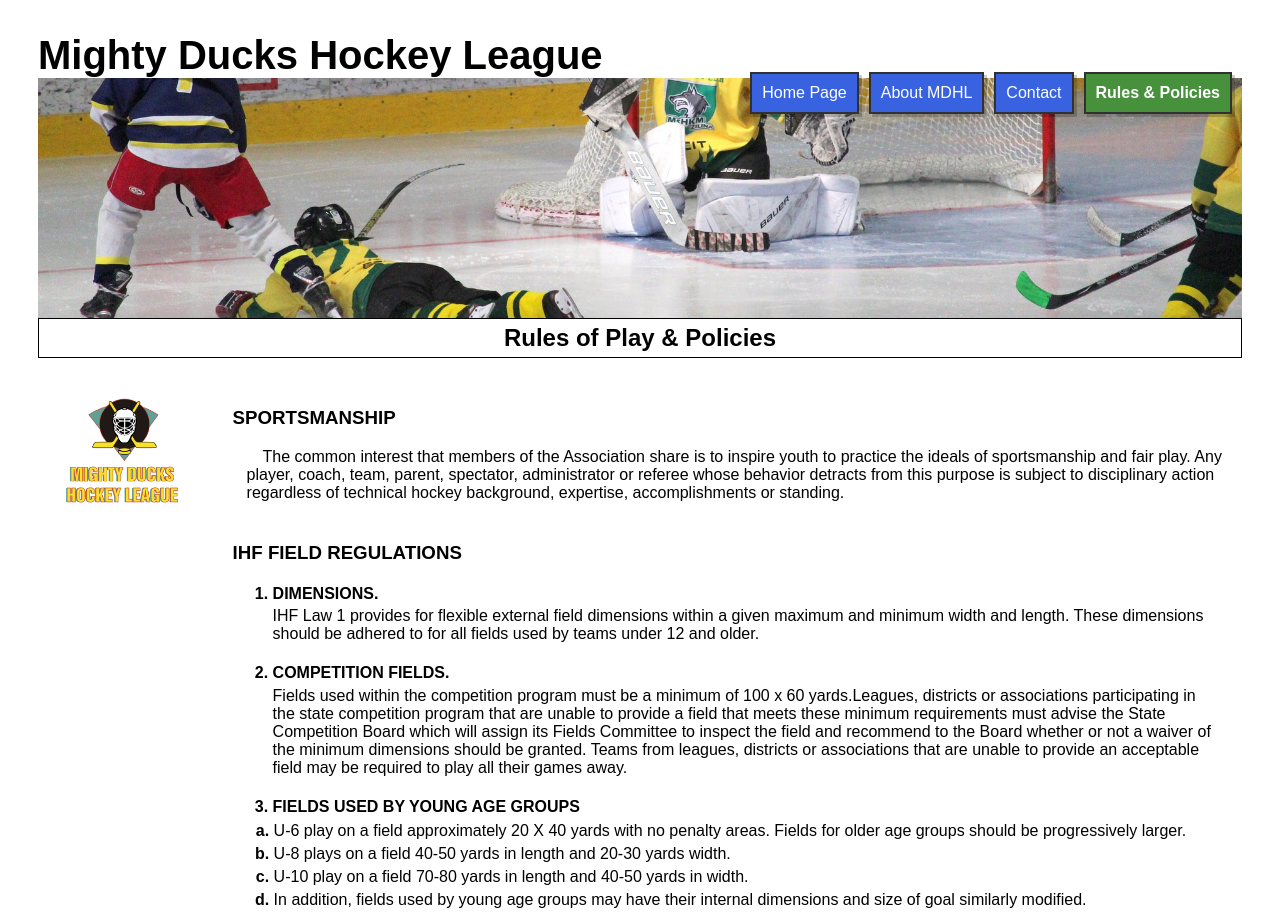
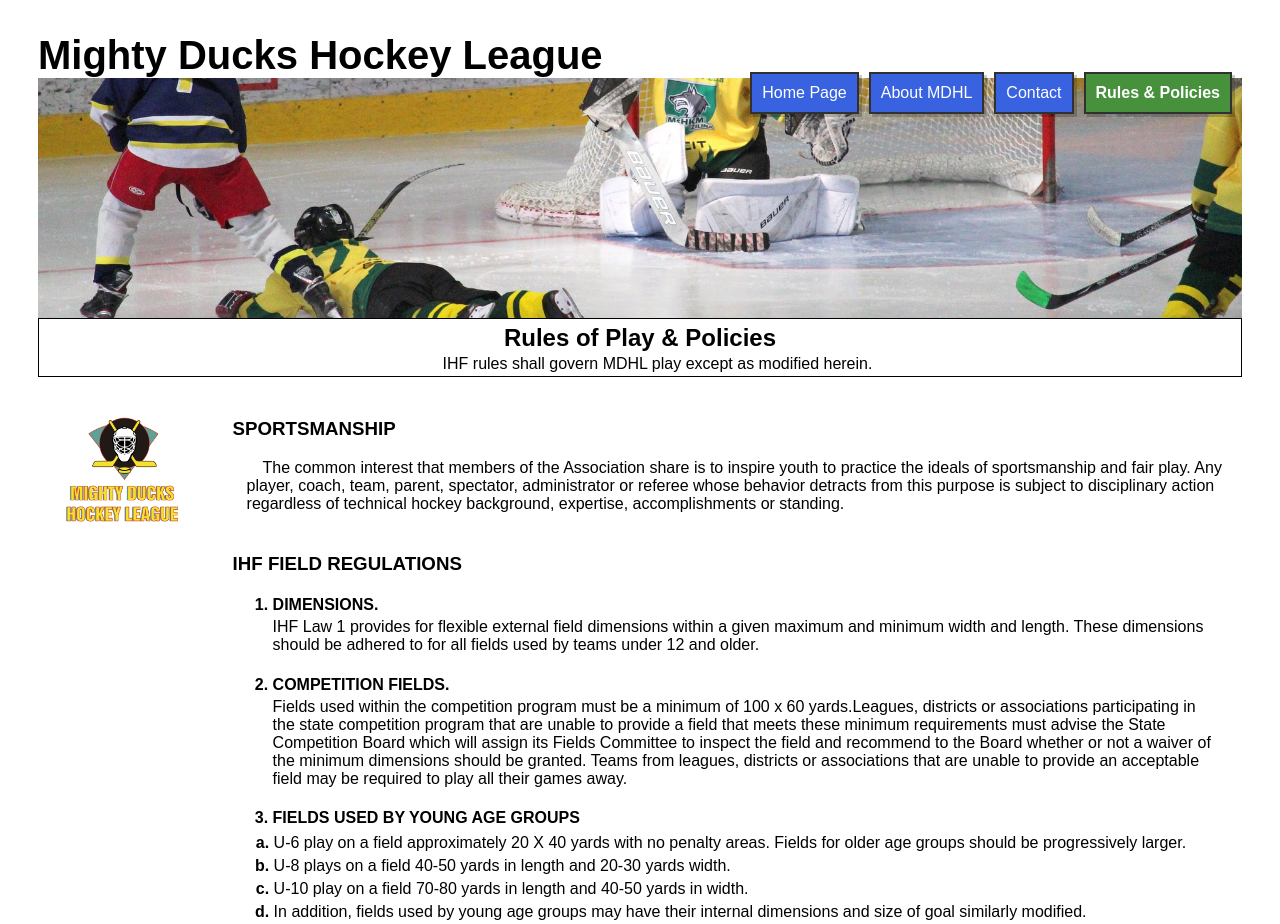
Before and after one commit to catasimonovich4/-week-3-task-3-design-2, a plain HTML site: page pages/rules.html in a window 1280 px wide. Shown: the top 924 px of the page. Drawn offline with Linux system fonts and the light colour scheme.

Commit message:
:bug:Fix: Fix h2 from rules page.

```diff
--- a/pages/rules.html
+++ b/pages/rules.html
@@ -29,6 +29,7 @@
     <main>
         <div class="main-title">
             <h2>Rules of Play & Policies</h2>
+
         </div>
       <section>
         <div class="logo-container">
@@ -40,6 +41,7 @@
         </div>
         <div class="rules-container">
           <div>
+            <p class="first-p-rule">IHF rules shall govern MDHL play except as modified herein.</p>
             <h3>SPORTSMANSHIP</h3>
             <p class="rules-text1">
               The common interest that members of the Association share is to
--- a/styles/mdhl_2.css
+++ b/styles/mdhl_2.css
@@ -74,12 +74,11 @@ section {
   border: 1px solid;
   display: flex;
   justify-content: center;
-
 }
 
 h2 {
   margin-top: 5px;
-  margin-bottom: 5px;
+  margin-bottom: 24px;
 }
 
 .h-container {
@@ -161,3 +160,9 @@ h2 {
   font-size: 16px;
   margin: 5px 0px;
 }
+
+.first-p-rule {
+  margin-top: -52px;
+  margin-left: 210px;
+  margin-bottom: 45px;
+}
```
